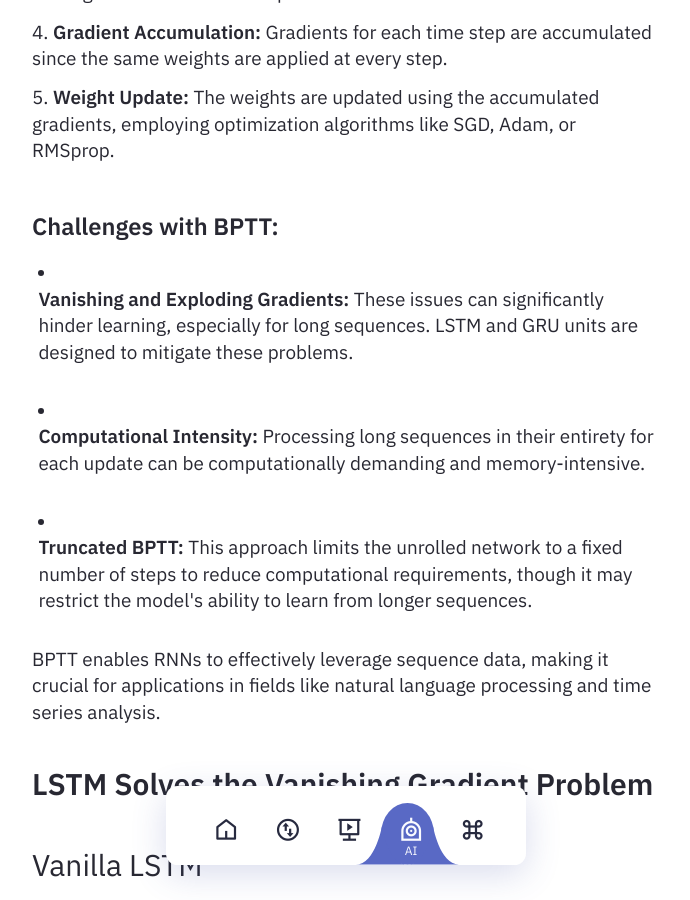
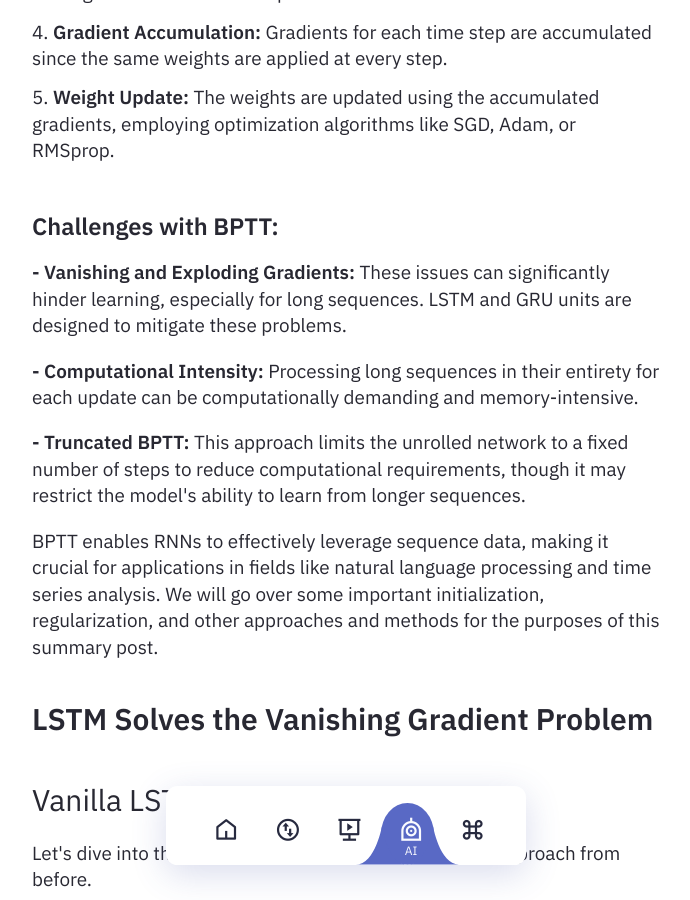
Before and after one commit to heseltime/heseltime.github.io, a Jekyll site: the page built from pages/rDai.md, in a window 1280 px wide and 900 px high, scrolled down 6004 px. Shown: the whole window, without its empty margins (294-984 px from the left). Built offline with Jekyll 4.4.1, drawn with Linux system fonts in a browser that asks for light colours.

Commit message:
Solve Bulltepoints

```diff
--- a/pages/rDai.md
+++ b/pages/rDai.md
@@ -174,15 +174,17 @@ So much for further background on the architectural levels. Let's let the latter
 
 #### Challenges with BPTT:
 
-- **Vanishing and Exploding Gradients:** These issues can significantly hinder learning, especially for long sequences. LSTM and GRU units are designed to mitigate these problems.
+**- Vanishing and Exploding Gradients:** These issues can significantly hinder learning, especially for long sequences. LSTM and GRU units are designed to mitigate these problems.
 
-- **Computational Intensity:** Processing long sequences in their entirety for each update can be computationally demanding and memory-intensive.
+**- Computational Intensity:** Processing long sequences in their entirety for each update can be computationally demanding and memory-intensive.
 
-- **Truncated BPTT:** This approach limits the unrolled network to a fixed number of steps to reduce computational requirements, though it may restrict the model's ability to learn from longer sequences.
+**- Truncated BPTT:** This approach limits the unrolled network to a fixed number of steps to reduce computational requirements, though it may restrict the model's ability to learn from longer sequences.
 
-BPTT enables RNNs to effectively leverage sequence data, making it crucial for applications in fields like natural language processing and time series analysis.
+BPTT enables RNNs to effectively leverage sequence data, making it crucial for applications in fields like natural language processing and time series analysis. We will go over some important initialization, regularization, and other approaches and methods for the purposes of this summary post.
 
 ## LSTM Solves the Vanishing Gradient Problem
+
+
 
 ### Vanilla LSTM
 
```
